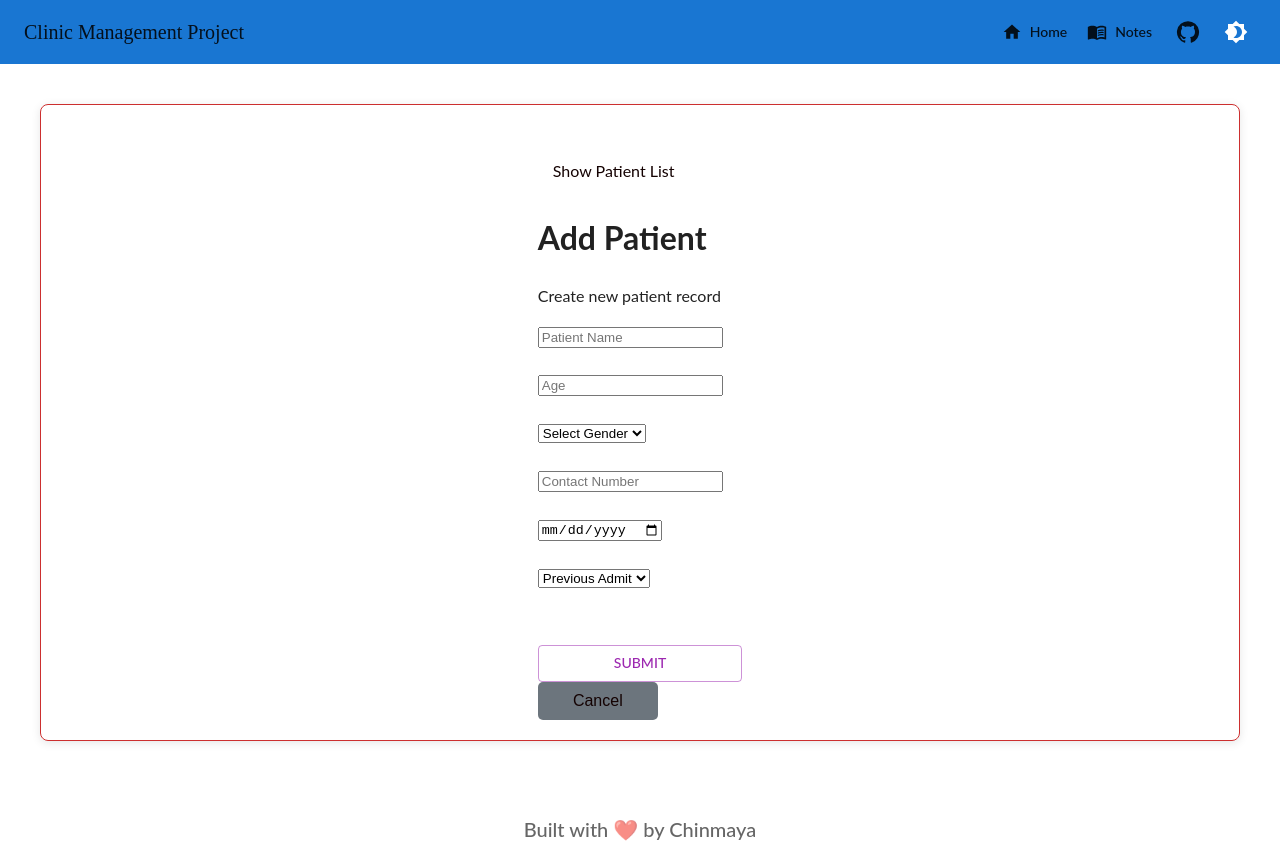
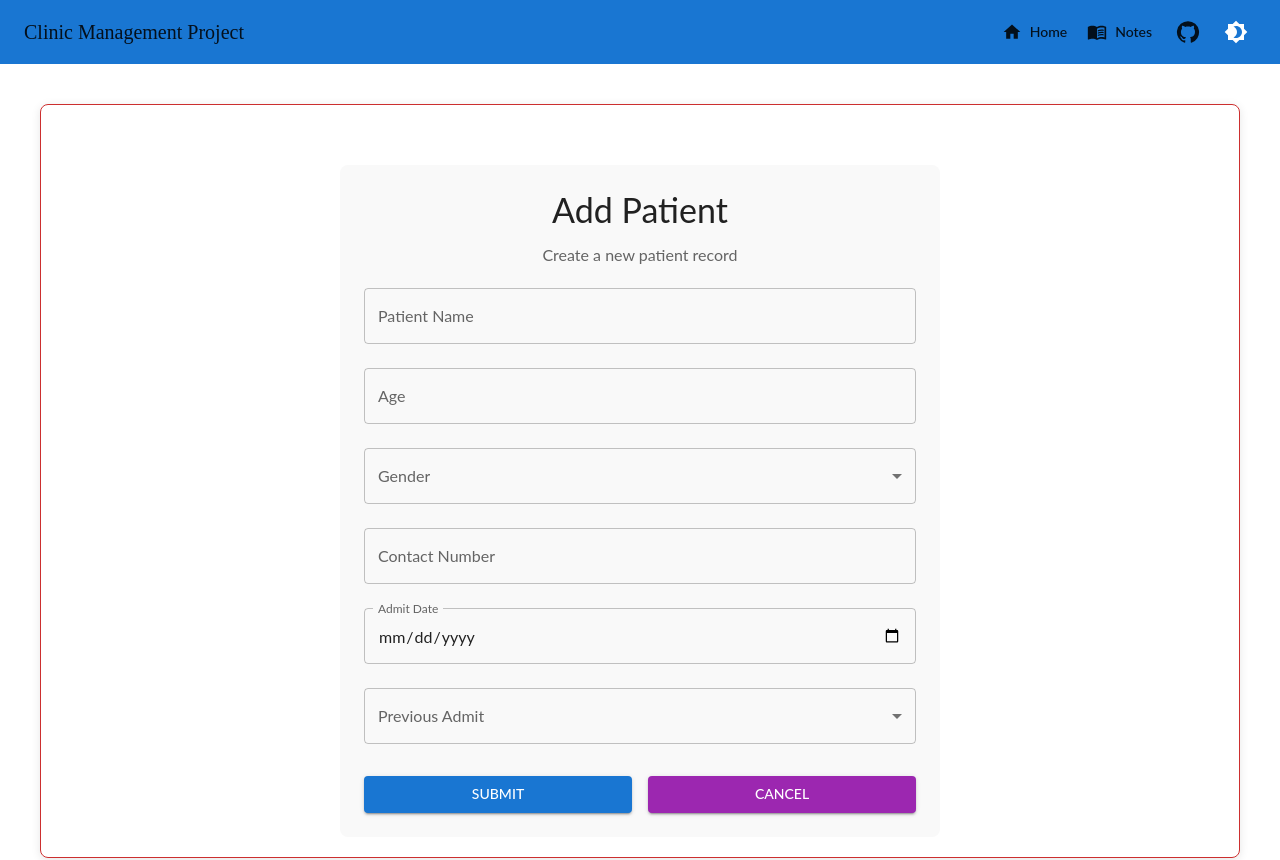
Before and after one commit to 88chinu/clinicManagement, a React (Create React App) app in the folder client/: page /add in a window 1280 px wide. Shown: the top 860 px of the page. Built offline with nearby package versions, Linux system fonts and the light colour scheme.

Commit message:
prod deploy:add static files of react app

```diff
--- a/client/package.json
+++ b/client/package.json
@@ -12,6 +12,7 @@
     "@testing-library/user-event": "^13.5.0",
     "axios": "^1.7.7",
     "json-server": "^1.0.0-beta.3",
+    "notistack": "^3.0.1",
     "react": "^18.3.1",
     "react-dom": "^18.3.1",
     "react-router-dom": "^6.26.2",
--- a/client/src/components/createPatient.js
+++ b/client/src/components/createPatient.js
@@ -1,15 +1,214 @@
+// import React, { useState } from 'react';
+// import { Link, useNavigate } from 'react-router-dom';
+// import { Button } from '@mui/material';
+// import { Slide, ToastContainer, toast } from 'react-toastify';
+// import 'react-toastify/dist/ReactToastify.css';
+// import axios from 'axios';
+
+// // Use the API URL from the environment variables
+// // const API_URL = process.env.REACT_APP_API_URL;
+
+// const CreatePatient = (props) => {
+//   const navigate = useNavigate();
+//   const [patient, setPatient] = useState({
+//     Patient_name: '',
+//     age: '',
+//     gender: '',
+//     contact_number: '',
+//     admit_Date: '',
+//     previous_admit: '',
+//   });
+
+//   const onChange = (e) => {
+//     setPatient({ ...patient, [e.target.name]: e.target.value });
+//   };
+
+
+//   const onSubmit = (e) => {
+//     e.preventDefault();
+//     console.log(patient)
+//     axios
+//     .post("https://7000-88chinu-clinicmanagemen-wpi7z907wk4.ws-us117.gitpod.io/api/clinics", patient)
+//       .then((res) => {
+//         setPatient({
+//           Patient_name: '',
+//     age: '',
+//     gender: '',
+//     contact_number: '',
+//     admit_Date: '',
+//     previous_admit: '',
+//         });
+//         toast.success('Patient added successfully!', {
+//           position: 'top-right',
+//           autoClose: 5000,
+//           hideProgressBar: false,
+//           closeOnClick: true,
+//           pauseOnHover: true,
+//           draggable: true,
+//           theme: 'dark',
+//           transition: Slide,
+//         });
+//         // setTimeout(() => {
+//         //   navigate('/');
+//         // }, 5000);
+//       })
+//       .catch((err) => {
+//         console.error('Error in creating patient:', err);
+//         toast.error('Something went wrong, try again!', {
+//           position: 'top-right',
+//           autoClose: 5000,
+//           hideProgressBar: false,
+//           closeOnClick: true,
+//           pauseOnHover: true,
+//           draggable: true,
+//           theme: 'dark',
+//           transition: Slide,
+//         });
+//       });
+//   };
+
+//   return (
+//     <div className="CreatePatient">
+//       <ToastContainer
+//         position="top-right"
+//         autoClose={5000}
+//         hideProgressBar={false}
+//         newestOnTop={false}
+//         closeOnClick
+//         rtl={false}
+//         pauseOnFocusLoss
+//         draggable
+//         pauseOnHover
+//         theme="light"
+//         transition={Slide}
+//       />
+
+//       <div className="container">
+//         <div className="row">
+//           <div className="col-md-8 m-auto">
+//             <br />
+//             <Link to="/list" className="btn btn-outline-warning float-left">
+//               Show Patient List
+//             </Link>
+//           </div>
+//           <div className="col-md-8 m-auto">
+//             <h1 className="display-4 text-center">Add Patient</h1>
+//             <p className="lead text-center">Create new patient record</p>
+
+//             <form noValidate onSubmit={onSubmit}>
+//               <div className="form-group">
+//                 <input
+//                   type="text"
+//                   placeholder="Patient Name"
+//                   name="Patient_name"
+//                   className="form-control"
+//                   value={patient.Patient_name}
+//                   onChange={onChange}
+//                 />
+//               </div>
+//               <br />
+
+//               <div className="form-group">
+//                 <input
+//                   type="number"
+//                   placeholder="Age"
+//                   name="age"
+//                   className="form-control"
+//                   value={patient.age}
+//                   onChange={onChange}
+//                 />
+//               </div>
+//               <br />
+
+//               <div className="form-group">
+//                 <select
+//                   name="gender"
+//                   className="form-control"
+//                   value={patient.gender}
+//                   onChange={onChange}
+//                 >
+//                   <option value="" disabled>
+//                     Select Gender
+//                   </option>
+//                   <option value="Male">Male</option>
+//                   <option value="Female">Female</option>
+//                   <option value="Other">Other</option>
+//                 </select>
+//               </div>
+//               <br />
+
+//               <div className="form-group">
+//                 <input
+//                   type="text"
+//                   placeholder="Contact Number"
+//                   name="contact_number"
+//                   className="form-control"
+//                   value={patient.contact_number}
+//                   onChange={onChange}
+//                 />
+//               </div>
+//               <br />
+
+//               <div className="form-group">
+//                 <input
+//                   type="date"
+//                   placeholder="Admit Date"
+//                   name="admit_Date"
+//                   className="form-control"
+//                   value={patient.admit_Date}
+//                   onChange={onChange}
+//                 />
+//               </div>
+//               <br />
+
+//               <div className="form-group">
+//               <select
+//                   name="previous_admit"
+//                   className="form-control"
+//                   value={patient.previous_admit}
+//                   onChange={onChange}
+//                 >
+//                   <option value="" disabled>
+//                     Previous Admit
+//                   </option>
+//                   <option value="true">Yes</option>
+//                   <option value="false">No</option>
+//                 </select>
+//               </div>
+//               <br />
+//               <Button
+//   type="submit"
+//   variant="outlined"
+//   color="secondary"
+//   fullWidth
+//   sx={{ mt: 4 }}
+// >
+//   Submit
+// </Button>
+// <button type="button" className="btn btn-cancel" onClick={() => navigate('/')}>
+//                   Cancel
+//                 </button>
+
+//             </form>
+//           </div>
+//         </div>
+//       </div>
+//     </div>
+//   );
+// };
+
+// export default CreatePatient;
+
+
 import React, { useState } from 'react';
 import { Link, useNavigate } from 'react-router-dom';
-import { Button } from '@mui/material';
-import { Slide, ToastContainer, toast } from 'react-toastify';
-import 'react-toastify/dist/ReactToastify.css';
+import { Button, TextField, MenuItem, Box, Typography } from '@mui/material';
+import { useSnackbar } from 'notistack';
 import axios from 'axios';
-
-// Use the API URL from the environment variables
-// const API_URL = process.env.REACT_APP_API_URL;
 
 const CreatePatient = (props) => {
   const navigate = useNavigate();
+  const { enqueueSnackbar } = useSnackbar();
   const [patient, setPatient] = useState({
     Patient_name: '',
     age: '',
@@ -23,13 +222,11 @@ const CreatePatient = (props) => {
     setPatient({ ...patient, [e.target.name]: e.target.value });
   };
 
-
   const onSubmit = (e) => {
     e.preventDefault();
-    console.log(patient)
     axios
       .post("https://7000-88chinu-clinicmanagemen-wpi7z907wk4.ws-us117.gitpod.io/api/clinics", patient)
-      .then((res) => {
+      .then(() => {
         setPatient({
           Patient_name: '',
           age: '',
@@ -38,162 +235,121 @@ const CreatePatient = (props) => {
           admit_Date: '',
           previous_admit: '',
         });
-        toast.success('Patient added successfully!', {
-          position: 'top-right',
-          autoClose: 5000,
-          hideProgressBar: false,
-          closeOnClick: true,
-          pauseOnHover: true,
-          draggable: true,
-          theme: 'dark',
-          transition: Slide,
-        });
-        // setTimeout(() => {
-        //   navigate('/');
-        // }, 5000);
+        enqueueSnackbar('Patient added successfully!', { variant: 'success' });
+        navigate('/');
       })
       .catch((err) => {
         console.error('Error in creating patient:', err);
-        toast.error('Something went wrong, try again!', {
-          position: 'top-right',
-          autoClose: 5000,
-          hideProgressBar: false,
-          closeOnClick: true,
-          pauseOnHover: true,
-          draggable: true,
-          theme: 'dark',
-          transition: Slide,
-        });
+        enqueueSnackbar('Something went wrong, try again!', { variant: 'error' });
       });
   };
 
   return (
-    <div className="CreatePatient">
-      <ToastContainer
-        position="top-right"
-        autoClose={5000}
-        hideProgressBar={false}
-        newestOnTop={false}
-        closeOnClick
-        rtl={false}
-        pauseOnFocusLoss
-        draggable
-        pauseOnHover
-        theme="light"
-        transition={Slide}
+    <Box sx={{ maxWidth: 600, mx: 'auto', p: 3, mt: 5, bgcolor: '#f9f9f9', borderRadius: 2 }}>
+      <Typography variant="h4" align="center" gutterBottom>
+        Add Patient
+      </Typography>
+      <Typography variant="body1" align="center" color="textSecondary" gutterBottom>
+        Create a new patient record
+      </Typography>
+
+      <form noValidate onSubmit={onSubmit}>
+        <TextField
+          fullWidth
+          label="Patient Name"
+          name="Patient_name"
+          value={patient.Patient_name}
+          onChange={onChange}
+          variant="outlined"
+          margin="normal"
         />
 
-      <div className="container">
-        <div className="row">
-          <div className="col-md-8 m-auto">
-            <br />
-            <Link to="/" className="btn btn-outline-warning float-left">
-              Show Patient List
-            </Link>
-          </div>
-          <div className="col-md-8 m-auto">
-            <h1 className="display-4 text-center">Add Patient</h1>
-            <p className="lead text-center">Create new patient record</p>
-
-            <form noValidate onSubmit={onSubmit}>
-              <div className="form-group">
-                <input
-                  type="text"
-                  placeholder="Patient Name"
-                  name="Patient_name"
-                  className="form-control"
-                  value={patient.Patient_name}
-                  onChange={onChange}
-                />
-              </div>
-              <br />
-
-              <div className="form-group">
-                <input
-                  type="number"
-                  placeholder="Age"
+        <TextField
+          fullWidth
+          label="Age"
           name="age"
-                  className="form-control"
           value={patient.age}
           onChange={onChange}
+          type="number"
+          variant="outlined"
+          margin="normal"
         />
-              </div>
-              <br />
 
-              <div className="form-group">
-                <select
+        <TextField
+          select
+          fullWidth
+          label="Gender"
           name="gender"
-                  className="form-control"
           value={patient.gender}
           onChange={onChange}
+          variant="outlined"
+          margin="normal"
         >
-                  <option value="" disabled>
+          <MenuItem value="" disabled>
             Select Gender
-                  </option>
-                  <option value="Male">Male</option>
-                  <option value="Female">Female</option>
-                  <option value="Other">Other</option>
-                </select>
-              </div>
-              <br />
+          </MenuItem>
+          <MenuItem value="Male">Male</MenuItem>
+          <MenuItem value="Female">Female</MenuItem>
+          <MenuItem value="Other">Other</MenuItem>
+        </TextField>
 
-              <div className="form-group">
-                <input
-                  type="text"
-                  placeholder="Contact Number"
+        <TextField
+          fullWidth
+          label="Contact Number"
           name="contact_number"
-                  className="form-control"
           value={patient.contact_number}
           onChange={onChange}
+          variant="outlined"
+          margin="normal"
         />
-              </div>
-              <br />
 
-              <div className="form-group">
-                <input
-                  type="date"
-                  placeholder="Admit Date"
+        <TextField
+          fullWidth
+          label="Admit Date"
           name="admit_Date"
-                  className="form-control"
           value={patient.admit_Date}
           onChange={onChange}
+          type="date"
+          InputLabelProps={{
+            shrink: true,
+          }}
+          variant="outlined"
+          margin="normal"
         />
-              </div>
-              <br />
 
-              <div className="form-group">
-              <select
+        <TextField
+          select
+          fullWidth
+          label="Previous Admit"
           name="previous_admit"
-                  className="form-control"
           value={patient.previous_admit}
           onChange={onChange}
+          variant="outlined"
+          margin="normal"
         >
-                  <option value="" disabled>
+          <MenuItem value="" disabled>
             Previous Admit
-                  </option>
-                  <option value="true">Yes</option>
-                  <option value="false">No</option>
-                </select>
-              </div>
-              <br />
+          </MenuItem>
+          <MenuItem value="true">Yes</MenuItem>
+          <MenuItem value="false">No</MenuItem>
+        </TextField>
+
+        <Box sx={{ display: 'flex', gap: 2, mt: 3 }}>
+          <Button type="submit" variant="contained" color="primary" fullWidth>
+            Submit
+          </Button>
           <Button
-  type="submit"
-  variant="outlined"
+            type="button"
+            variant="contained"
             color="secondary"
             fullWidth
-  sx={{ mt: 4 }}
+            onClick={() => navigate('/list')}
           >
-  Submit
+            Cancel
           </Button>
-<button type="button" className="btn btn-cancel" onClick={() => navigate('/')}>
-                  Cancel
-                </button>
-
+        </Box>
       </form>
-          </div>
-        </div>
-      </div>
-    </div>
+    </Box>
   );
 };
 
--- a/client/src/components/detailsPatient.js
+++ b/client/src/components/detailsPatient.js
@@ -5,13 +5,13 @@ import {
   Container,
   Paper,
   Typography,
-  Grid,
   Button,
   Card,
   CardMedia,
   Divider,
   Box,
 } from '@mui/material';
+import { Grid } from '@mui/material';
 import { styled } from '@mui/material/styles';
 import ArrowBackIcon from '@mui/icons-material/ArrowBack';
 import EditIcon from '@mui/icons-material/Edit';
```
Also changed, not shown: 2 other files (tests, documents, lock files or other folders). Lines whose indentation alone changed are shown as unchanged.
